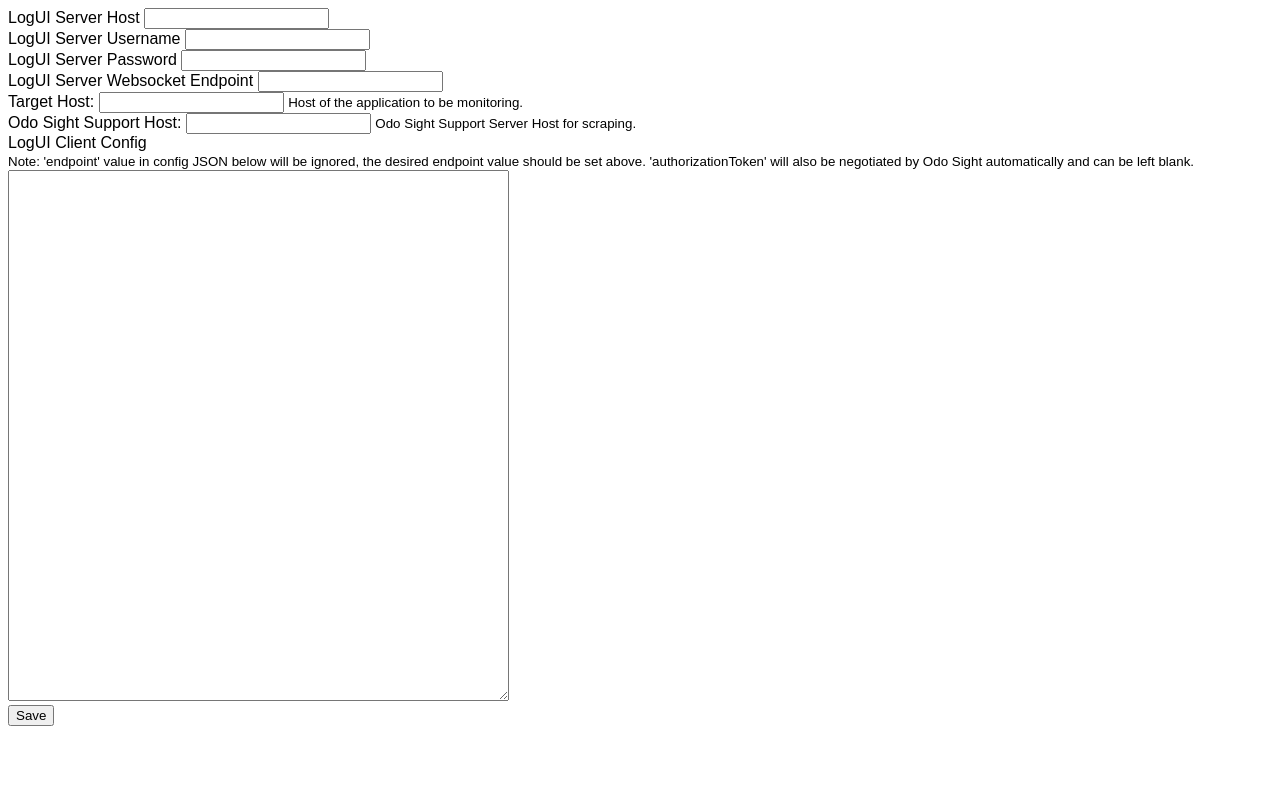
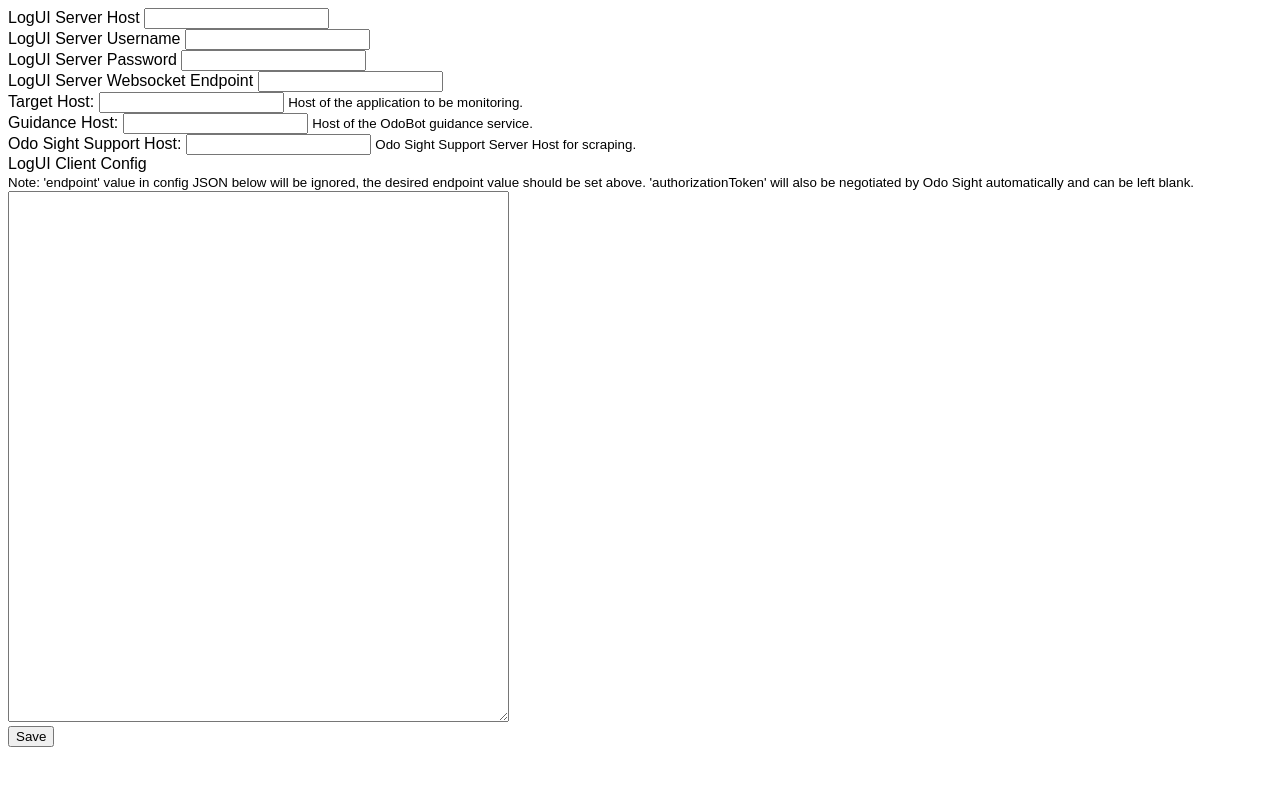
Before and after one commit to aianta/odo-sight, a browser extension: page options/options.html in a window 1280 px wide. Drawn offline with Linux system fonts and the light colour scheme.

```diff
--- a/options/options.html
+++ b/options/options.html
@@ -31,6 +31,12 @@
                 <input type="text" id="target-host" name="target-host" />
                 <small>Host of the application to be monitoring.</small>
             </div>
+            <!-- GUIDANCE HOST -->
+            <div>
+                <label for="guidance-host">Guidance Host:</label>
+                <input type="text" id="guidance-host" name="guidance-host"/>
+                <small>Host of the OdoBot guidance service.</small>
+            </div>
             <!-- ODO BOT SIGHT SUPPORT -->
             <div>
                 <label for="odo-sight-support-host">Odo Sight Support Host:</label>
--- a/options/options.js
+++ b/options/options.js
@@ -28,6 +28,7 @@
 
 
     stateManager.host(document.querySelector("#logui-server-host").value)
+    stateManager.guidanceHost(document.querySelector("#guidance-host").value)
     stateManager.username(document.querySelector("#logui-server-username").value)
     stateManager.password(document.querySelector('#logui-server-password').value)
     stateManager.endpoint(document.querySelector('#logui-server-endpoint').value)
@@ -40,6 +41,7 @@
 function loadOptions(){
 
     stateManager.host().then((host)=>{document.querySelector("#logui-server-host").value = host}, _=>{document.querySelector("#logui-server-host").value = ''})
+    stateManager.guidanceHost().then((guidanceHost)=>{document.querySelector("#guidance-host").value = guidanceHost},  _=>{document.querySelector("#guidance-host").value = ''})
     stateManager.username().then((username)=>{document.querySelector("#logui-server-username").value = username},_=>{document.querySelector("#logui-server-username").value = ''})
     stateManager.password().then((password)=>{document.querySelector('#logui-server-password').value = password},_=>{document.querySelector('#logui-server-password').value = ''})
     stateManager.endpoint().then((endpoint)=>{document.querySelector('#logui-server-endpoint').value = endpoint},_=>{document.querySelector('#logui-server-endpoint').value = ''})
```
Also changed, not shown: scripts/services.js (+6 -2 lines), manifest.json.
